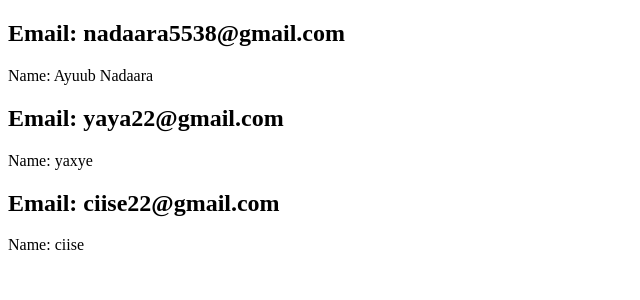
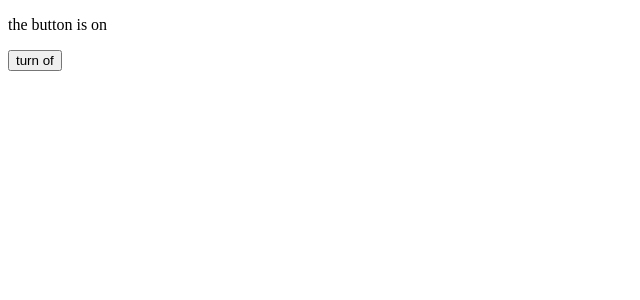
Before and after one commit to Ayub4702/React-Js-Dugsiiye, a React (Vite) app: page / in a window 1280 px wide. Shown: the top 300 px of the page, without its empty margins (0-640 px from the left). Built offline with nearby package versions, Linux system fonts and the light colour scheme.

Commit message:
toggle is of or on

```diff
--- a/src/App.jsx
+++ b/src/App.jsx
@@ -1,34 +1,24 @@
-import Usercard from "./Usercard";
+import {useState} from "react";
 
 function App (){
 
-  return (
-    <div>
+const [isOn, setOn] = useState(true)
 
-      <Usercard
+function toggleBtn (){
 
-      Email="nadaara5538@gmail.com"
-      Name="Ayuub Nadaara"
-
-      />
-
-      <Usercard
-
-      Email="yaya22@gmail.com"
-      Name="yaxye"
-
-      />
-
-      <Usercard
-
-      Email="ciise22@gmail.com"
-      Name="ciise"
-
-      />
+  setOn(!isOn)
 
 
-    </div>
-  )
+}
+
+return (
+  <>
+  <p>{isOn ? "the button is on" : "the button is off"}</p>
+  <button onClick={toggleBtn}> turn {isOn ? "of" : "on"} </button>
+
+
+  </>
+)
 }
 
 export default App;
```
Also changed, not shown: src/Boolean.jsx (added, +15 -0 lines).
